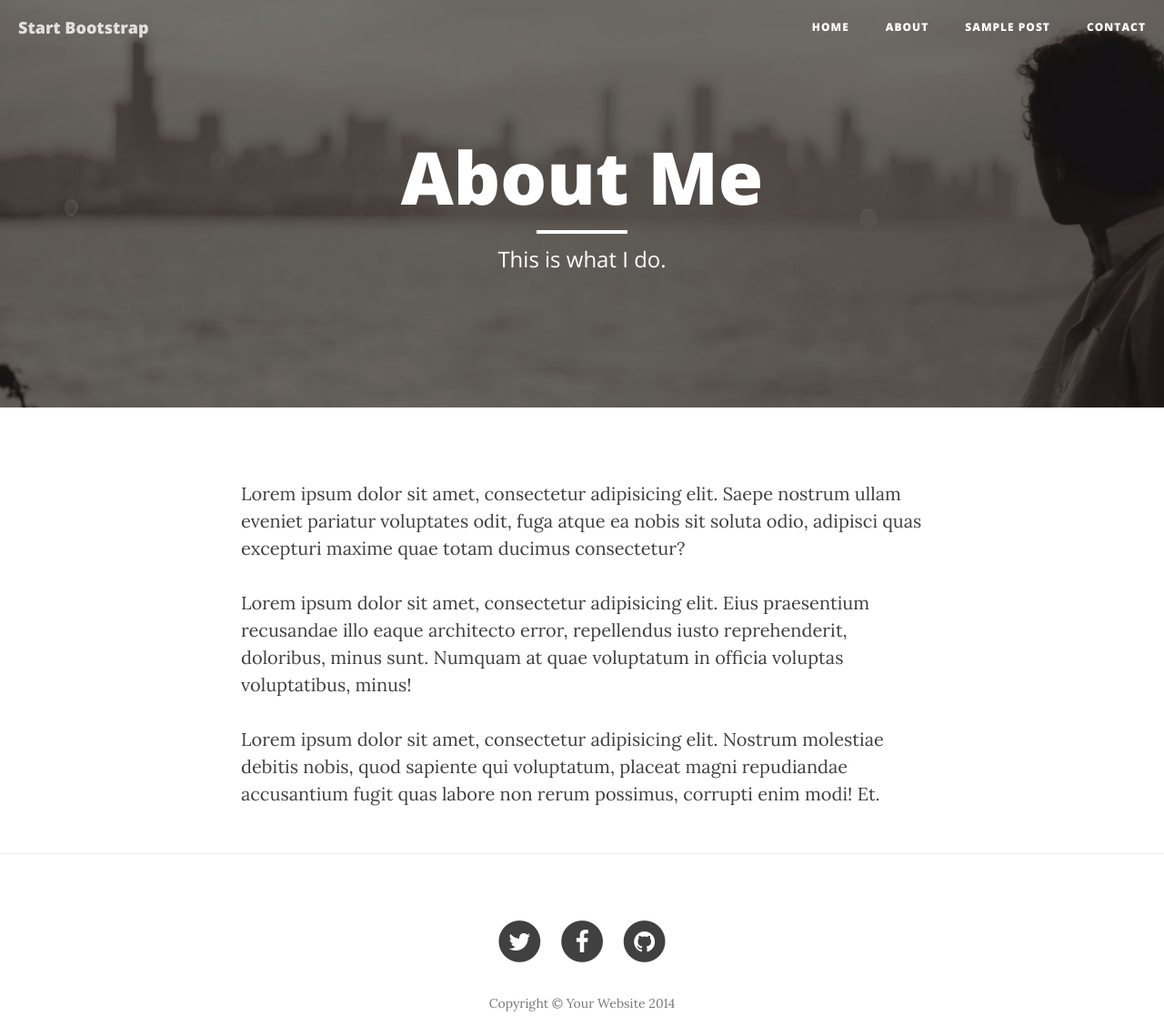
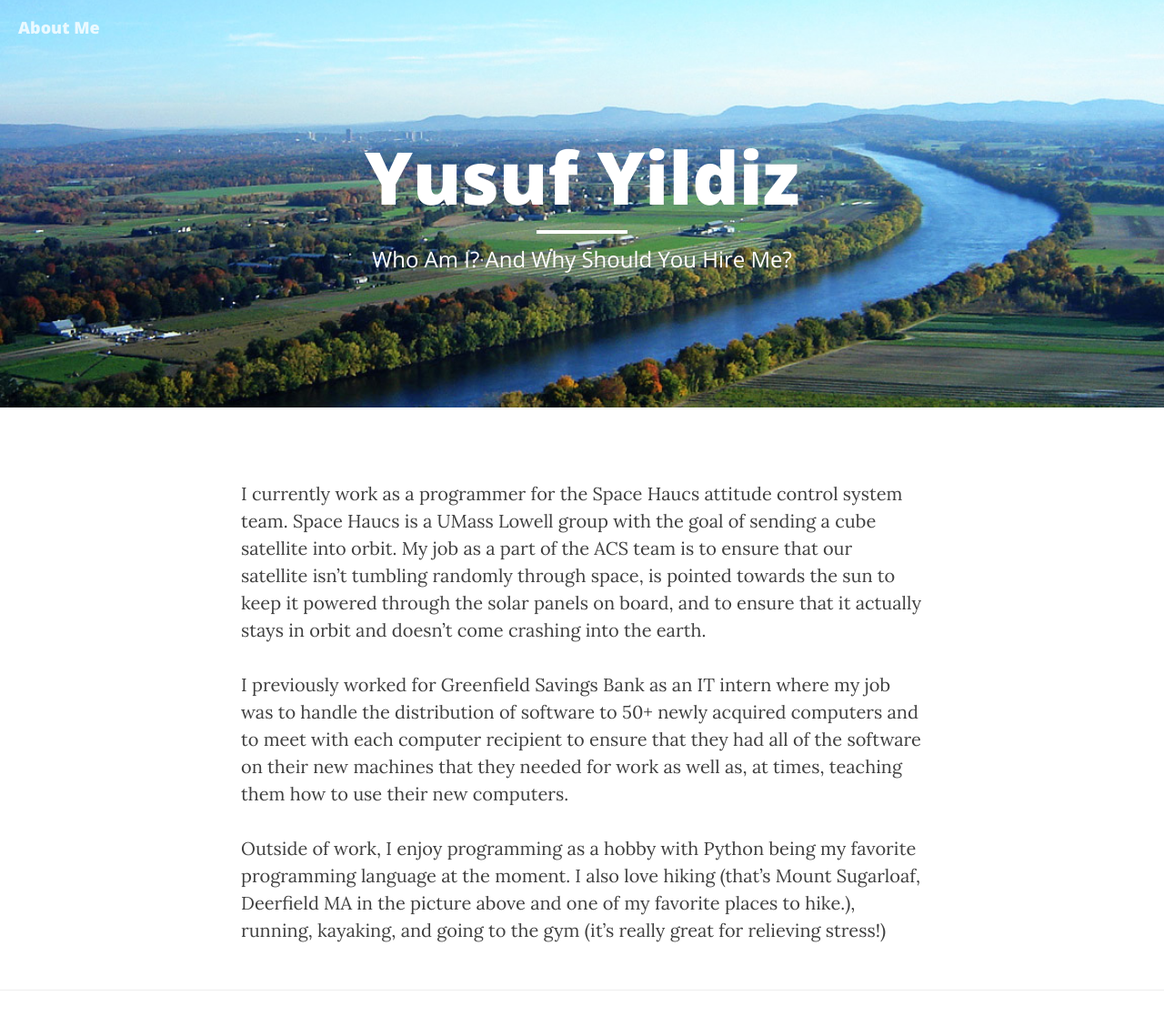
Before and after one commit to yyildiz/yyildiz.github.io, a plain HTML site: page index.html in a window 1280 px wide. Shown: the top 1117 px of the page at 91% size. Drawn offline with nearby package versions, Linux system fonts and the light colour scheme.

Commit message:
Customized and Updated Home Page

```diff
--- a/index.html
+++ b/index.html
@@ -9,7 +9,7 @@
     <meta name="description" content="">
     <meta name="author" content="">
 
-    <title>Clean Blog - About</title>
+    <title>Yusuf Yildiz</title>
 
     <!-- Bootstrap Core CSS -->
     <link href="css/bootstrap.min.css" rel="stylesheet">
@@ -44,13 +44,13 @@
                     <span class="icon-bar"></span>
                     <span class="icon-bar"></span>
                 </button>
-                <a class="navbar-brand" href="index.html">Start Bootstrap</a>
+                <a class="navbar-brand" href="index.html">About Me</a>
             </div>
 
             <!-- Collect the nav links, forms, and other content for toggling -->
             <div class="collapse navbar-collapse" id="bs-example-navbar-collapse-1">
                 <ul class="nav navbar-nav navbar-right">
-                    <li>
+                    <!-- <li>
                         <a href="index.html">Home</a>
                     </li>
                     <li>
@@ -61,7 +61,7 @@
                     </li>
                     <li>
                         <a href="contact.html">Contact</a>
-                    </li>
+                    </li> -->
                 </ul>
             </div>
             <!-- /.navbar-collapse -->
@@ -71,14 +71,14 @@
 
     <!-- Page Header -->
     <!-- Set your background image for this header on the line below. -->
-    <header class="intro-header" style="background-image: url('img/about-bg.jpg')">
+    <header class="intro-header" style="background-image: url('img/sugarloaf.jpg')">
         <div class="container">
             <div class="row">
                 <div class="col-lg-8 col-lg-offset-2 col-md-10 col-md-offset-1">
                     <div class="page-heading">
-                        <h1>About Me</h1>
+                        <h1>Yusuf Yildiz</h1>
                         <hr class="small">
-                        <span class="subheading">This is what I do.</span>
+                        <span class="subheading">Who Am I? And Why Should You Hire Me?</span>
                     </div>
                 </div>
             </div>
@@ -89,9 +89,9 @@
     <div class="container">
         <div class="row">
             <div class="col-lg-8 col-lg-offset-2 col-md-10 col-md-offset-1">
-                <p>Lorem ipsum dolor sit amet, consectetur adipisicing elit. Saepe nostrum ullam eveniet pariatur voluptates odit, fuga atque ea nobis sit soluta odio, adipisci quas excepturi maxime quae totam ducimus consectetur?</p>
-                <p>Lorem ipsum dolor sit amet, consectetur adipisicing elit. Eius praesentium recusandae illo eaque architecto error, repellendus iusto reprehenderit, doloribus, minus sunt. Numquam at quae voluptatum in officia voluptas voluptatibus, minus!</p>
-                <p>Lorem ipsum dolor sit amet, consectetur adipisicing elit. Nostrum molestiae debitis nobis, quod sapiente qui voluptatum, placeat magni repudiandae accusantium fugit quas labore non rerum possimus, corrupti enim modi! Et.</p>
+                <p>I currently work as a programmer for the Space Haucs attitude control system team. Space Haucs is a UMass Lowell group with the goal of sending a cube satellite into orbit. My job as a part of the ACS team is to ensure that our satellite isn’t tumbling randomly through space, is pointed towards the sun to keep it powered through the solar panels on board, and to ensure that it actually stays in orbit and doesn’t come crashing into the earth.</p>
+                <p>I previously worked for Greenfield Savings Bank as an IT intern where my job was to handle the distribution of software to 50+ newly acquired computers and to meet with each computer recipient to ensure that they had all of the software on their new machines that they needed for work as well as, at times, teaching them how to use their new computers.</p>
+                <p>Outside of work, I enjoy programming as a hobby with Python being my favorite programming language at the moment. I also love hiking (that’s Mount Sugarloaf, Deerfield MA in the picture above and one of my favorite places to hike.), running, kayaking, and going to the gym (it’s really great for relieving stress!)</p>
             </div>
         </div>
     </div>
@@ -129,7 +129,7 @@
                             </a>
                         </li>
                     </ul>
-                    <p class="copyright text-muted">Copyright &copy; Your Website 2014</p>
+                    <p class="copyright text-muted">Copyright &copy; yildizy.com 2016</p>
                 </div>
             </div>
         </div>
```
Also changed, not shown: img/about-bg-old.jpg (renamed from img/about-bg.jpg), img/sugarloaf.jpg (added).
